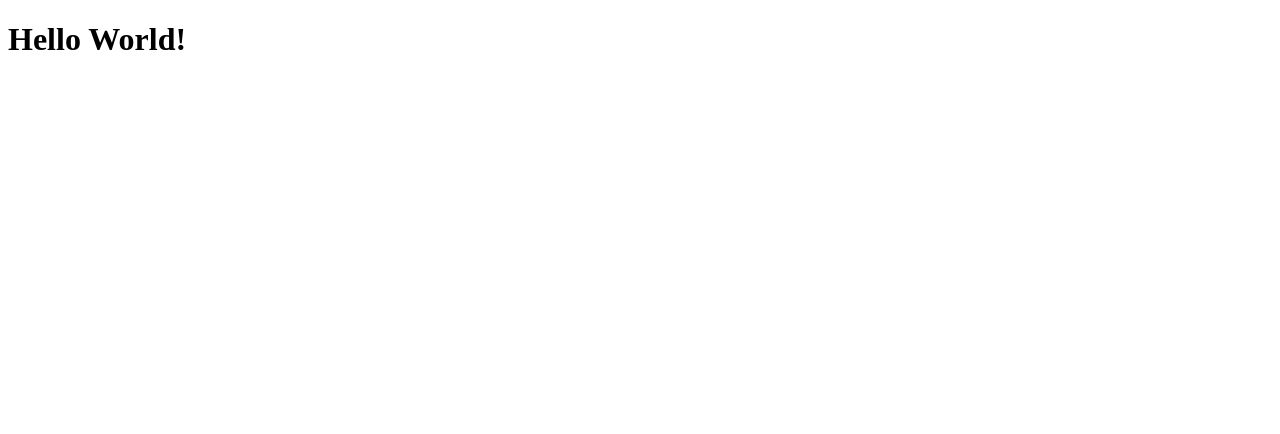
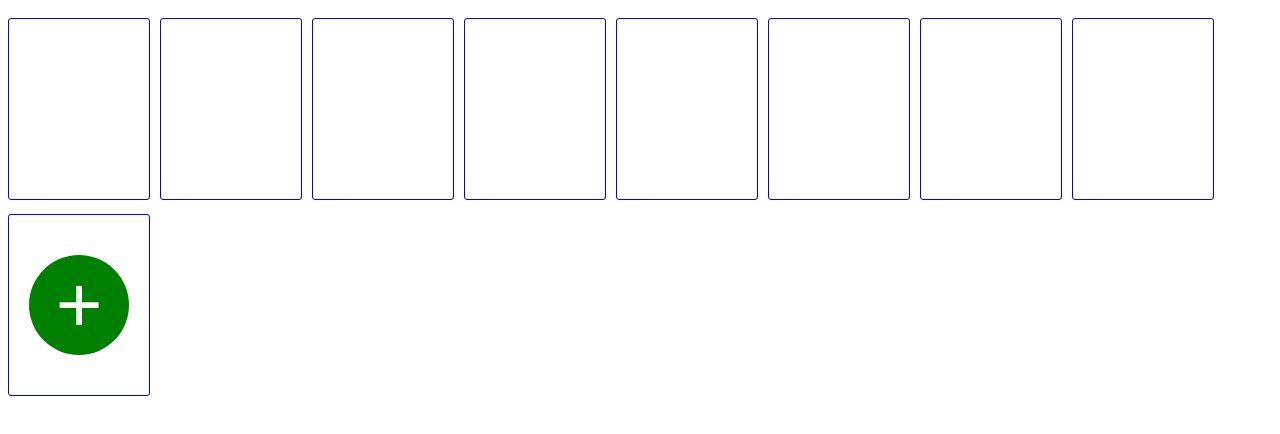
Before and after one commit to TechReaderJake/Roshambo, a React (Create React App) app in the folder clients/yugen.reactjs/: page / in a window 1280 px wide. Shown: the top 434 px of the page. Built offline with nearby package versions, Linux system fonts and the light colour scheme.

Commit message:
Making card components.

```diff
--- a/clients/yugen.reactjs/public/index.html
+++ b/clients/yugen.reactjs/public/index.html
@@ -26,9 +26,9 @@
     -->
     <title>React App</title>
     <!-- <link rel="stylesheet" href="https://maxcdn.bootstrapcdn.com/bootstrap/4.3.1/css/bootstrap.min.css"> -->
-    <script src="https://ajax.googleapis.com/ajax/libs/jquery/3.4.1/jquery.min.js"></script>
+    <!-- <script src="https://ajax.googleapis.com/ajax/libs/jquery/3.4.1/jquery.min.js"></script>
     <script src="https://cdnjs.cloudflare.com/ajax/libs/popper.js/1.14.7/umd/popper.min.js"></script>
-    <script src="https://maxcdn.bootstrapcdn.com/bootstrap/4.3.1/js/bootstrap.min.js"></script>
+    <script src="https://maxcdn.bootstrapcdn.com/bootstrap/4.3.1/js/bootstrap.min.js"></script> -->
   </head>
   <body>
     <noscript>You need to enable JavaScript to run this app.</noscript>
--- a/clients/yugen.reactjs/src/app/App.js
+++ b/clients/yugen.reactjs/src/app/App.js
@@ -1,13 +1,36 @@
 import React from 'react'
+import ImageCard from './components/image-card'
+import ActionCard from './components/action-card'
+import './styles/app.scss'
+// import {
+//   BrowserRouter as Router,
+//   Switch,
+//   Route,
+//   Link,
+//   useRouteMatch,
+//   useParams,
+//   useHistory
+// } from 'react-router-dom';
 
 class App extends React.Component {
   render() {
       return (
         <div>
-          <h1>Hello World!</h1>
+          <ImageCard />
+          <ImageCard />
+          <ImageCard />
+          <ImageCard />
+          <ImageCard />
+          <ImageCard />
+          <ImageCard />
+          <ImageCard />
+          <ImageCard>
+            <ActionCard />
+          </ImageCard>
         </div>
     )
   }
 }
 
+
 export default App;
--- /dev/null
+++ b/clients/yugen.reactjs/src/app/components/action-card.js
@@ -0,0 +1,6 @@
+import React from 'react'
+//import '../styles/components/image-card.scss'
+
+export default function ActionCard () {
+    return <button className="action-btn">+</button>
+}
--- /dev/null
+++ b/clients/yugen.reactjs/src/app/components/image-card.js
@@ -0,0 +1,8 @@
+import React from 'react'
+//import '../styles/components/image-card.scss'
+
+export default function ImageCard (props) {
+    return <div className="image-card">
+        {props.children}
+    </div>
+}
--- /dev/null
+++ b/clients/yugen.reactjs/src/app/styles/app.scss
@@ -0,0 +1,2 @@
+@import './components/snackbar.scss';
+@import './components/cards.scss';
--- /dev/null
+++ b/clients/yugen.reactjs/src/app/styles/components/cards.scss
@@ -0,0 +1,27 @@
+.image-card {
+    display: inline-block;
+    border-radius: 3px;
+    width: 140px;
+    height: 180px;
+    margin-top: 10px;
+    margin-right: 10px;
+    border: solid 1px blue;
+}
+
+.action-btn {
+    color: white;
+    text-align: center;
+    font-size: 80px;
+    width: 100px;
+    height: 100px;
+    border: none;
+    border-radius: 100px;
+    background: green;
+    cursor: pointer;
+    position: fixed;
+    /* top: 50%; */
+    /* left: 50%; */
+    /* transform: translate(-50%, -50%); */
+    margin-top: 40px;
+    margin-left: 20px;
+}
```
Also changed, not shown: clients/yugen.reactjs/package.json (+5 -4 lines), 1 other file (tests, documents, lock files or other folders).
